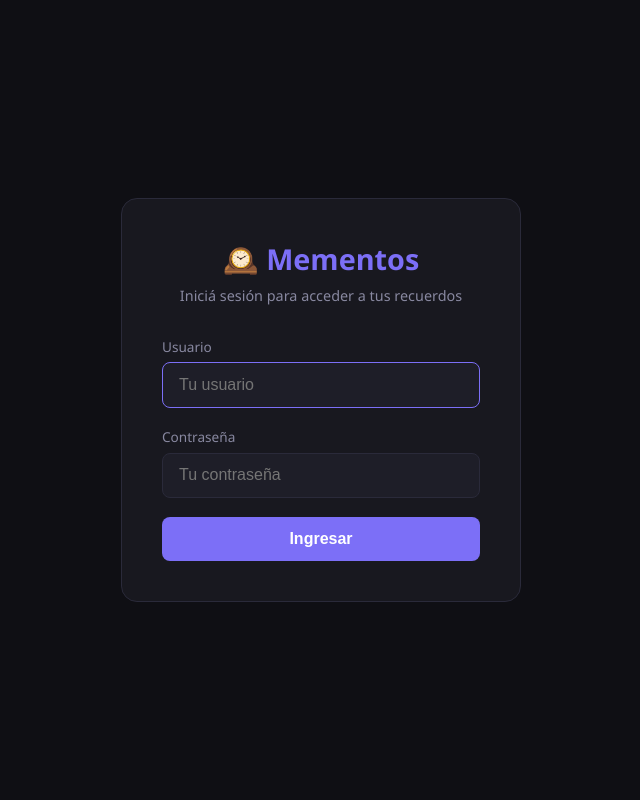
After one commit to EduardoCohen/mementos, a PHP site: page /login.php in a window 1280 px wide. The commit adds this page. Shown: the whole page, without its empty margins (319-959 px from the left). Run offline with PHP 8.4, Linux system fonts and the light colour scheme; data comes from the database, SQL or seed files in the repository; both versions use the stored data as it was after the commit.

Commit message:
feat: sistema de autenticación con login/logout
- Arreglo ruta API en JS: api.php → /mementos/api.php (fix 404)
- Nuevo bootstrap.php centraliza initDB + session_start
- Tabla usuarios con admin por defecto (admin/mementos2026)
- Clase Auth con login/logout/check/requireAuth
- api/auth.php para endpoints de auth
- api.php requiere auth para todas las operaciones
- login.php con formulario dark theme
- index.php redirige a login si no hay sesión
- Header muestra usuario + botón logout

```diff
--- /dev/null
+++ b/bootstrap.php
@@ -0,0 +1,66 @@
+<?php
+/**
+ * Mementos - Bootstrap
+ * Inicializa DB y sesión
+ */
+
+define('DB_PATH', __DIR__ . '/mementos.db');
+
+session_start();
+
+function getDB() {
+    $db = new PDO('sqlite:' . DB_PATH);
+    $db->setAttribute(PDO::ATTR_ERRMODE, PDO::ERRMODE_EXCEPTION);
+    $db->setAttribute(PDO::ATTR_DEFAULT_FETCH_MODE, PDO::FETCH_ASSOC);
+    $db->exec("PRAGMA journal_mode=WAL");
+    return $db;
+}
+
+function initDB() {
+    $db = getDB();
+    // recuerdos
+    $db->exec("
+        CREATE TABLE IF NOT EXISTS recuerdos (
+            id INTEGER PRIMARY KEY AUTOINCREMENT,
+            titulo TEXT NOT NULL,
+            contenido TEXT,
+            categoria TEXT DEFAULT 'general',
+            tags TEXT DEFAULT '',
+            creado TEXT DEFAULT (datetime('now','localtime')),
+            modificado TEXT DEFAULT (datetime('now','localtime'))
+        )
+    ");
+    // config
+    $db->exec("
+        CREATE TABLE IF NOT EXISTS config (
+            clave TEXT PRIMARY KEY,
+            valor TEXT
+        )
+    ");
+    // usuarios
+    $db->exec("
+        CREATE TABLE IF NOT EXISTS usuarios (
+            id INTEGER PRIMARY KEY AUTOINCREMENT,
+            username TEXT UNIQUE NOT NULL,
+            password_hash TEXT NOT NULL,
+            nombre TEXT DEFAULT '',
+            rol TEXT DEFAULT 'admin',
+            activo INTEGER DEFAULT 1,
+            creado TEXT DEFAULT (datetime('now','localtime'))
+        )
+    ");
+
+    // Categorías por defecto
+    $default_cats = ['general', 'trabajo', 'idea', 'personal', 'aprendizaje', 'proyecto', 'salud', 'finanzas', 'viaje', 'familia'];
+    $stmt = $db->prepare("INSERT OR IGNORE INTO config (clave, valor) VALUES (?, ?)");
+    foreach ($default_cats as $cat) {
+        $stmt->execute(["cat_$cat", $cat]);
+    }
+
+    // Admin por defecto: admin / mementos2026
+    $admin_hash = password_hash('mementos2026', PASSWORD_BCRYPT);
+    $stmt = $db->prepare("INSERT OR IGNORE INTO usuarios (username, password_hash, nombre, rol) VALUES (?, ?, ?, ?)");
+    $stmt->execute(['admin', $admin_hash, 'Administrador', 'admin']);
+}
+
+initDB();
--- /dev/null
+++ b/login.php
@@ -0,0 +1,136 @@
+<?php
+/**
+ * Mementos - Login
+ */
+
+require_once __DIR__ . '/bootstrap.php';
+
+// Si ya está logueado, redirigir a la app
+if (isset($_SESSION['user_id'])) {
+    header('Location: /mementos/');
+    exit;
+}
+?>
+<!DOCTYPE html>
+<html lang="es">
+<head>
+    <meta charset="UTF-8">
+    <meta name="viewport" content="width=device-width, initial-scale=1.0">
+    <title>Mententos - Login</title>
+    <style>
+        :root {
+            --bg: #0f0f14;
+            --bg-card: #18181f;
+            --bg-input: #1e1e28;
+            --text: #e0e0e8;
+            --text-dim: #8888a0;
+            --accent: #7c6ff7;
+            --accent-border: #5f56d4;
+            --danger: #f87171;
+            --border: #2a2a3a;
+        }
+        * { margin: 0; padding: 0; box-sizing: border-box; }
+        body {
+            font-family: 'Segoe UI', system-ui, sans-serif;
+            background: var(--bg);
+            color: var(--text);
+            min-height: 100vh;
+            display: flex;
+            justify-content: center;
+            align-items: center;
+        }
+        .login-box {
+            background: var(--bg-card);
+            border: 1px solid var(--border);
+            border-radius: 16px;
+            padding: 2.5rem;
+            width: 90%;
+            max-width: 400px;
+        }
+        .login-box h1 {
+            text-align: center;
+            color: var(--accent);
+            margin-bottom: 0.5rem;
+            font-size: 1.8rem;
+        }
+        .login-box .subtitle {
+            text-align: center;
+            color: var(--text-dim);
+            margin-bottom: 2rem;
+            font-size: 0.9rem;
+        }
+        .form-group { margin-bottom: 1.2rem; }
+        .form-group label { display: block; color: var(--text-dim); font-size: 0.85rem; margin-bottom: 0.4rem; }
+        .form-group input {
+            width: 100%; padding: 0.8rem 1rem; border: 1px solid var(--border);
+            border-radius: 8px; background: var(--bg-input); color: var(--text);
+            font-size: 1rem;
+        }
+        .form-group input:focus { outline: none; border-color: var(--accent); }
+        .btn {
+            width: 100%; padding: 0.8rem; border: none; border-radius: 8px;
+            cursor: pointer; font-size: 1rem; font-weight: 600;
+            background: var(--accent); color: #fff;
+            transition: background 0.2s;
+        }
+        .btn:hover { background: var(--accent-border); }
+        .error {
+            background: rgba(248,113,113,0.1); border: 1px solid var(--danger);
+            color: var(--danger); padding: 0.8rem; border-radius: 8px;
+            margin-bottom: 1rem; font-size: 0.9rem; display: none;
+        }
+    </style>
+</head>
+<body>
+<div class="login-box">
+    <h1>🕰️ Mementos</h1>
+    <p class="subtitle">Iniciá sesión para acceder a tus recuerdos</p>
+    <div class="error" id="error"></div>
+    <form id="login-form" onsubmit="return doLogin(event)">
+        <div class="form-group">
+            <label>Usuario</label>
+            <input type="text" id="username" placeholder="Tu usuario" required autocomplete="username">
+        </div>
+        <div class="form-group">
+            <label>Contraseña</label>
+            <input type="password" id="password" placeholder="Tu contraseña" required autocomplete="current-password">
+        </div>
+        <button type="submit" class="btn">Ingresar</button>
+    </form>
+</div>
+
+<script>
+const AUTH_API = '/mementos/api/auth.php';
+
+async function doLogin(e) {
+    e.preventDefault();
+    const username = document.getElementById('username').value.trim();
+    const password = document.getElementById('password').value;
+    const errorDiv = document.getElementById('error');
+
+    try {
+        const resp = await fetch(AUTH_API, {
+            method: 'POST',
+            headers: {'Content-Type': 'application/json'},
+            body: JSON.stringify({action: 'login', username, password})
+        });
+        const data = await resp.json();
+
+        if (data.success) {
+            window.location.href = '/mementos/';
+        } else {
+            errorDiv.textContent = data.error || 'Error al iniciar sesión';
+            errorDiv.style.display = 'block';
+        }
+    } catch (e) {
+        errorDiv.textContent = 'Error de conexión';
+        errorDiv.style.display = 'block';
+    }
+    return false;
+}
+
+// Focus en username al cargar
+document.getElementById('username').focus();
+</script>
+</body>
+</html>
```
Also changed, not shown: api.php (+5 -25 lines), api/auth.php (added, +49 -0 lines), classes/Auth.php (added, +56 -0 lines), index.php (+48 -47 lines), mementos.db.
